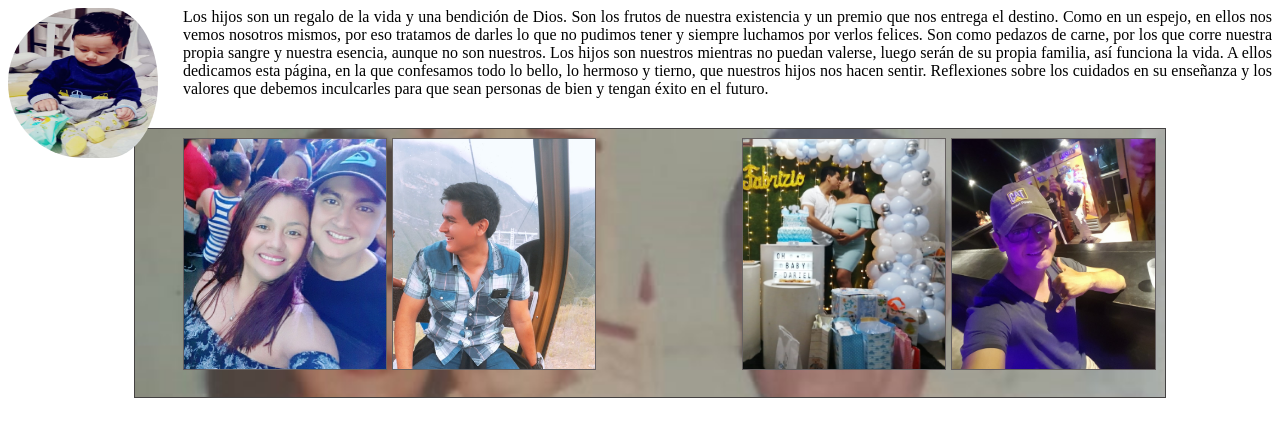
After one commit to cesguztor1993/disenoWeb, a PHP site: page /contenido/001_flotandoElementos.php in a window 1280 px wide. The commit adds this page. Shown: the top 437 px of the page. Run offline with PHP 8.4, Linux system fonts and the light colour scheme.

Commit message:
08.07.2022 Position, flot

```diff
--- /dev/null
+++ b/contenido/001_flotandoElementos.php
@@ -0,0 +1,19 @@
+<link rel="stylesheet" href="css/001_flotandoElementos.css">
+<div id="contenedor_001">
+    <img src="img/fabri.jpeg" alt="Fabrizio sentadito">
+    <p>
+        Los hijos son un regalo de la vida y una bendición de Dios.
+        Son los frutos de nuestra existencia y un premio que nos entrega el destino.
+        Como en un espejo, en ellos nos vemos nosotros mismos, por eso tratamos de darles lo que no pudimos tener y siempre luchamos por verlos felices.
+        Son como pedazos de carne, por los que corre nuestra propia sangre y nuestra esencia, aunque no son nuestros. Los hijos son nuestros mientras no puedan valerse, luego serán de su propia familia, así funciona la vida.
+        A ellos dedicamos esta página, en la que confesamos todo lo bello, lo hermoso y tierno, que nuestros hijos nos hacen sentir.
+        Reflexiones sobre los cuidados en su enseñanza y los valores que debemos inculcarles para que sean personas de bien y tengan éxito en el futuro.
+    </p>
+    <div class="limpieza"></div>
+    <div class="contenedorPadre">
+        <div class="contenedorHijo contenedorHijo01"></div>
+        <div class="contenedorHijo contenedorHijo02"></div>
+        <div class="contenedorHijo contenedorHijo03"></div>
+        <div class="contenedorHijo contenedorHijo04"></div>
+    </div>
+</div>
--- /dev/null
+++ b/css/001_flotandoElementos.css
@@ -0,0 +1,91 @@
+#contenedor_001 img {
+    width: 150px;
+    height: 150px;
+    border-radius: 250px;
+    float: left;
+    padding-right: 25px;
+
+
+}
+
+p {
+    text-align:justify;
+
+}
+
+.contenedorPadre
+{
+    margin-top: 30px;;
+    width:80%;
+    height:250px;
+    border: solid 1px rgb(68, 66, 66);
+    text-align:center;
+    margin-left:10%;
+    padding:9px;
+
+    background-image: url(../img/fondo_01.jpg);
+    background-size: cover;
+}
+
+.contenedorHijo
+{
+    width:20%;
+    height:230px;
+    border: solid 1px rgb(102, 97, 97);
+
+    transition: transform 3s ease-in-out 0s;
+
+}
+
+.contenedorHijo01, .contenedorHijo02
+{
+    float: left;
+    margin-right: 5px;
+}
+
+
+.contenedorHijo03, .contenedorHijo04
+{
+    float: right;
+    margin-left: 5px;
+}
+
+.contenedorHijo01
+{
+    background-image: url(../img/fondo_02.jpg);
+    background-size: cover;
+    background-position: 0px -0px;
+}
+
+.contenedorHijo02
+{
+    background-image: url(../img/fondo_03.jpg);
+    background-size: cover;
+}
+
+
+.contenedorHijo03
+{
+    background-image: url(../img/fondo_04.jpg);
+    background-size: cover;
+}
+
+.contenedorHijo04
+{
+    background-image: url(../img/fondo_05.jpg);
+    background-size: cover;
+    background-position: -85px -0px;
+
+}
+
+
+
+
+.contenedorHijo:hover
+{
+   filter: brightness(0.6);
+  transform: scale(1.02);
+  border-radius: 5px;
+
+
+}
--- a/js/mainScript.js
+++ b/js/mainScript.js
@@ -0,0 +1,6 @@
+function cargarContenido()
+{
+    alert("hola");
+
+    document.getElementById('contenedorSection').innerHTML ="<?php include '001_flotandoElementos.php'; ?>"
+}
```
Also changed, not shown: aside.php (+7 -1 lines), contenido/002_position.php (added, +17 -0 lines), contenido/003_ejercicio001.php (added, +13 -0 lines), css/002_position.css (added, +89 -0 lines), css/003_ejercicio001.css (added, +53 -0 lines), css/mainEstilos.css (+50 -0 lines), index.php (+10 -2 lines), img/fabri.jpeg (added), img/fondo_01.jpg (added), img/fondo_02.jpg (added), img/fondo_03.jpg (added), img/fondo_04.jpg (added), img/fondo_05.jpg (added).
